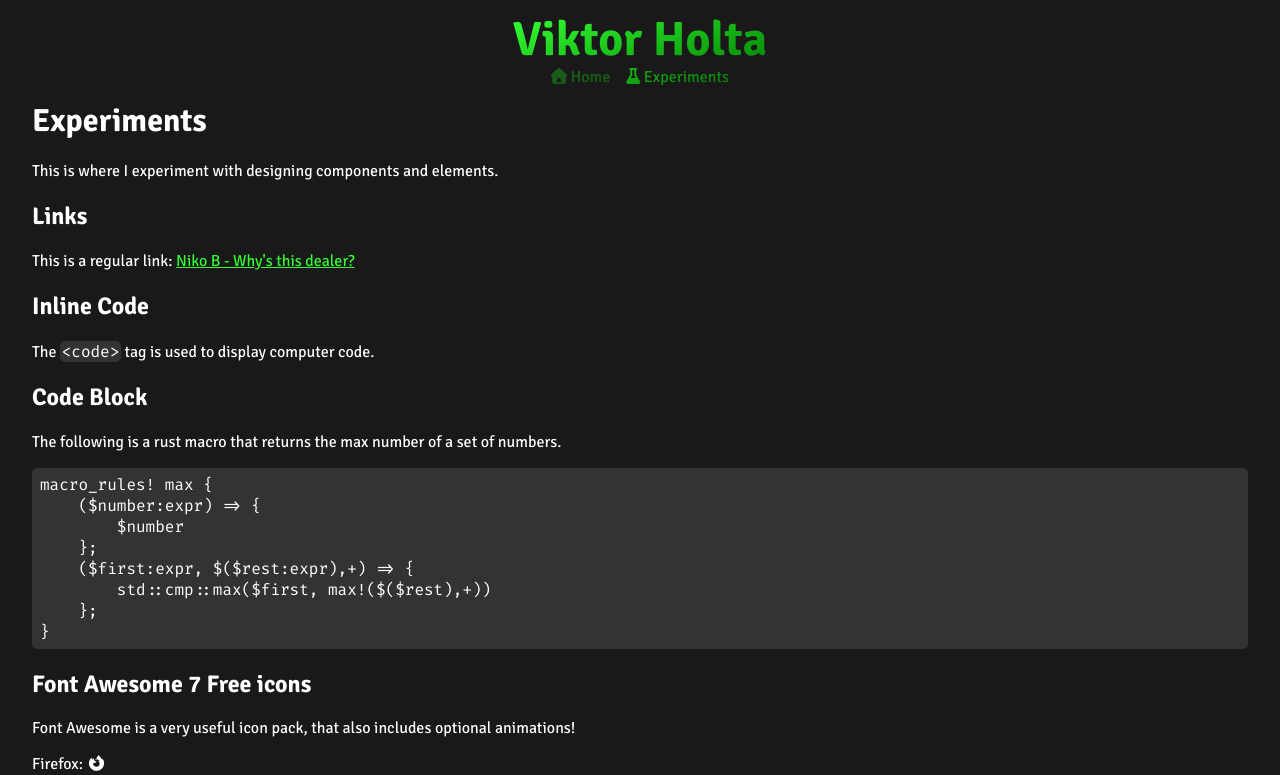
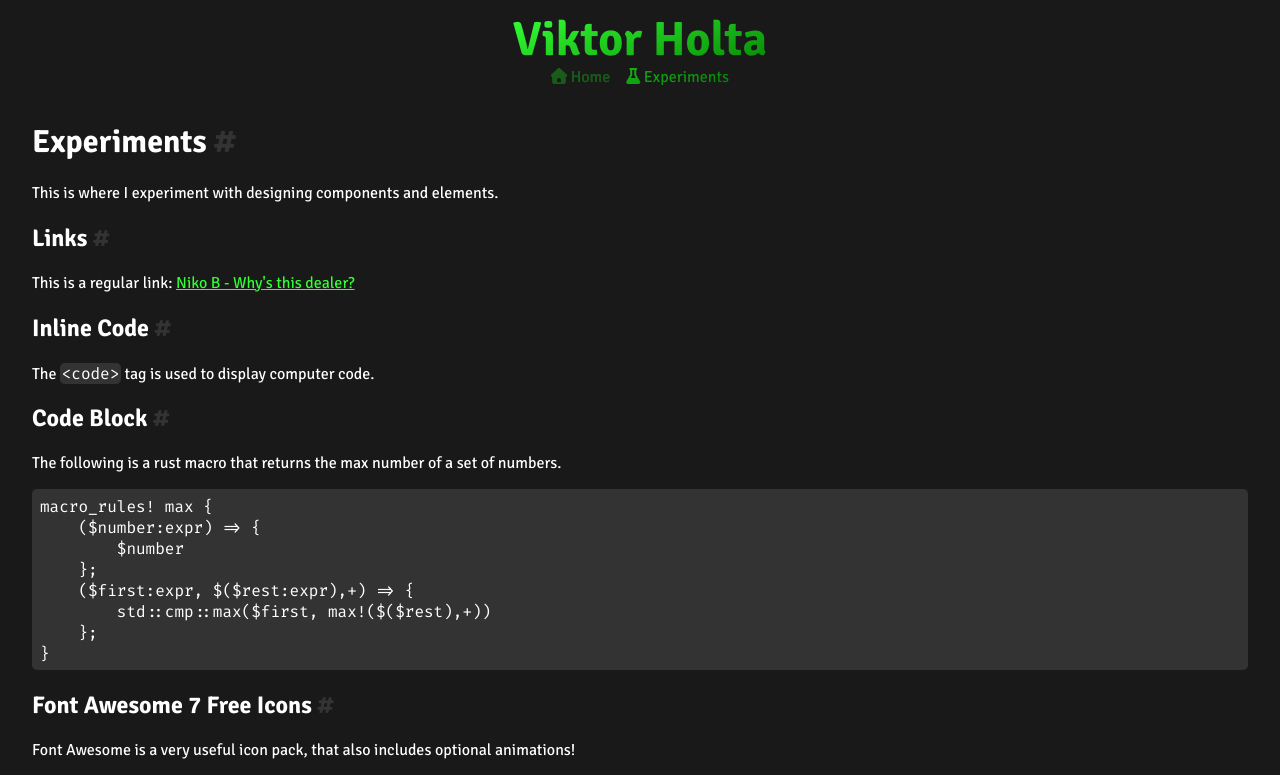
Before and after one commit to parslie/parslie.github.io, a SvelteKit app: page /experiments in a window 1280 px wide. Shown: the top 775 px of the page. Built offline with nearby package versions, Linux system fonts and the light colour scheme.

Commit message:
Create Heading component with id links

```diff
--- /dev/null
+++ b/src/lib/components/Heading.svelte
@@ -0,0 +1,61 @@
+<script lang="ts">
+	type HeadingLevels = 1 | 2 | 3 | 4 | 5 | 6;
+	const { level, content }: { level: HeadingLevels; content: string } = $props();
+
+	const attributes = $derived({
+		id: content
+			.toLowerCase()
+			.replace(/[^a-zA-Z0-9 ]/g, "")
+			.replaceAll(" ", "-"),
+	});
+</script>
+
+<a href={`#${attributes.id}`}>
+	{#if level === 1}
+		<h1 {...attributes}>{content}</h1>
+	{:else if level === 2}
+		<h2 {...attributes}>{content}</h2>
+	{:else if level === 3}
+		<h3 {...attributes}>{content}</h3>
+	{:else if level === 4}
+		<h4 {...attributes}>{content}</h4>
+	{:else if level === 5}
+		<h5 {...attributes}>{content}</h5>
+	{:else}
+		<h6 {...attributes}>{content}</h6>
+	{/if}
+</a>
+
+<style lang="scss">
+	@use "$lib/styles/color";
+
+	a {
+		color: color.$white;
+		text-decoration: none;
+
+		h1,
+		h2,
+		h3,
+		h4,
+		h5,
+		h6 {
+			&::after {
+				content: " #";
+				color: color.$gray;
+			}
+		}
+
+		&:hover {
+			h1,
+			h2,
+			h3,
+			h4,
+			h5,
+			h6 {
+				&::after {
+					color: color.$white;
+				}
+			}
+		}
+	}
+</style>
--- a/src/routes/+page.svelte
+++ b/src/routes/+page.svelte
@@ -1,10 +1,11 @@
 <script lang="ts">
+	import Heading from "$lib/components/Heading.svelte";
 	import PageHead from "$lib/components/PageHead.svelte";
 </script>
 
 <PageHead title="" />
 
-<h1>Welcome to my site!</h1>
+<Heading level={1} content="Welcome to my site!" />
 <p>
 	I will put content here later. For now this page will just be filled with random stuff (i.e.
 	components and elements to use on the site in the future).
--- a/src/routes/experiments/+page.svelte
+++ b/src/routes/experiments/+page.svelte
@@ -1,4 +1,5 @@
 <script lang="ts">
+	import Heading from "$lib/components/Heading.svelte";
 	import Overlay from "$lib/components/Overlay.svelte";
 	import PageHead from "$lib/components/PageHead.svelte";
 
@@ -7,20 +8,20 @@
 
 <PageHead title="Experiments" />
 
-<h1>Experiments</h1>
+<Heading level={1} content="Experiments" />
 <p>This is where I experiment with designing components and elements.</p>
 
-<h2>Links</h2>
+<Heading level={2} content="Links" />
 <p>
 	This is a regular link: <a href="https://www.youtube.com/watch?v=SerTJpflwMM">
 		Niko B - Why's this dealer?
 	</a>
 </p>
 
-<h2>Inline Code</h2>
+<Heading level={2} content="Inline Code" />
 <p>The <code>&lt;code&gt;</code> tag is used to display computer code.</p>
 
-<h2>Code Block</h2>
+<Heading level={2} content="Code Block" />
 <p>The following is a rust macro that returns the max number of a set of numbers.</p>
 <pre><code
 		>macro_rules! max &lbrace;
@@ -33,7 +34,7 @@
 &rbrace;
 </code></pre>
 
-<h2>Font Awesome 7 Free icons</h2>
+<Heading level={2} content="Font Awesome 7 Free Icons" />
 <p>Font Awesome is a very useful icon pack, that also includes optional animations!</p>
 <p>
 	Firefox: <i class="fa-brands fa-firefox-browser"></i>
@@ -45,7 +46,7 @@
 	PDF file: <i class="fa-regular fa-file-pdf fa-bounce"></i>
 </p>
 
-<h2>Overlays</h2>
+<Heading level={2} content="Overlays" />
 <div>
 	<Overlay enabled={overlayEnabled}>
 		<p>Cool, right?</p>
```
